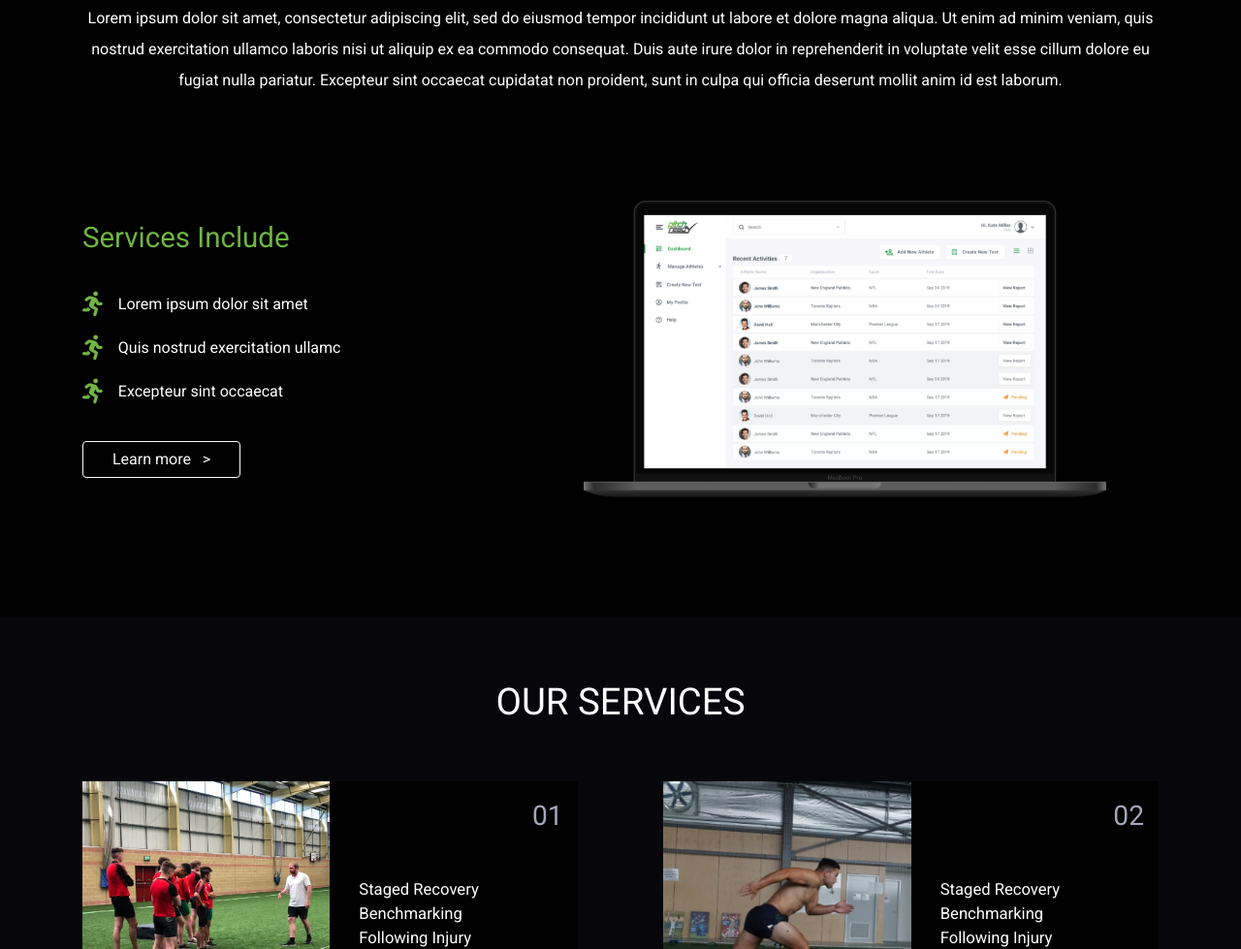
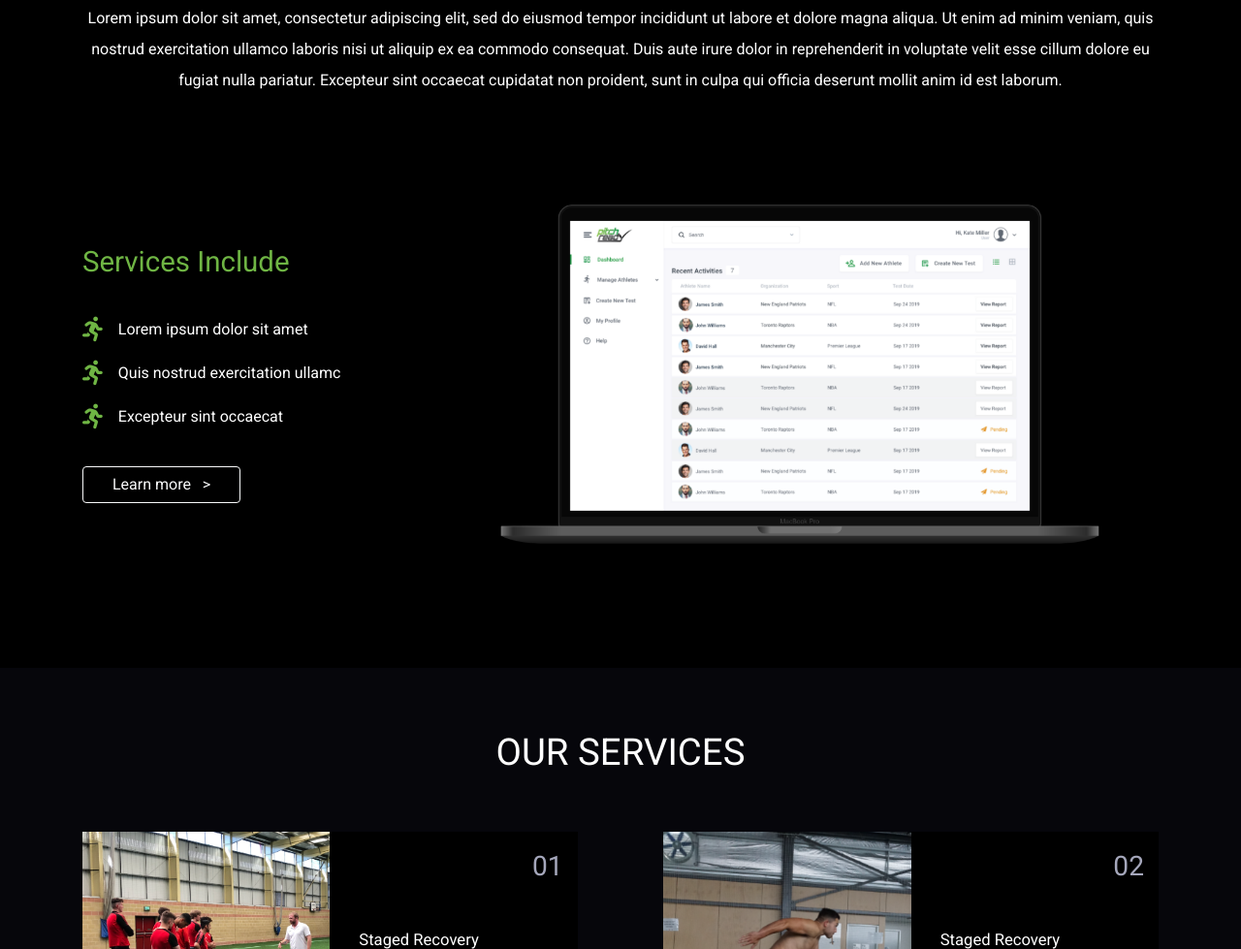
Before and after one commit to angelogmz/pitchready, a plain HTML site: page index.html in a window 1280 px wide. Shown: the part 1855-2834 px from the top of the page at 97% size. Drawn offline with Linux system fonts and the light colour scheme.

Commit message:
html edit

```diff
--- a/index.html
+++ b/index.html
@@ -124,7 +124,7 @@
                 </div>
 
                 <div class="w-100 float-left sec-3-contwrap no-gutters d-flex flex-column flex-lg-row align-items-center justify-content-between">
-                    <div class="col-12 col-lg-4 text-center text-md-left float-left">
+                    <div class="col-12 col-lg-3 text-center text-md-left float-left">
                         <h3>Services Include</h3>
                         <ul>
                             <li><i class="fas fa-running"></i> Lorem ipsum dolor sit amet</li>
@@ -133,7 +133,7 @@
                         </ul>
                         <button type="button" class="btn btn-outline-light">Learn more &nbsp; &#x3E;</button>
                     </div>
-                    <div class="col-12 col-lg-7 sec-3-sideimg float-right">
+                    <div class="col-12 col-lg-8 sec-3-sideimg float-right">
                             <img class="w-100" src="images/macbook.png" alt=""/>
                     </div>
                 </div>
```
